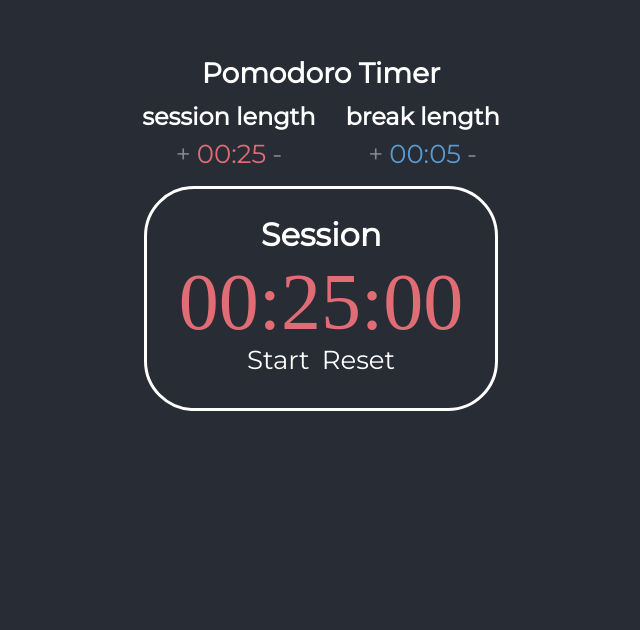
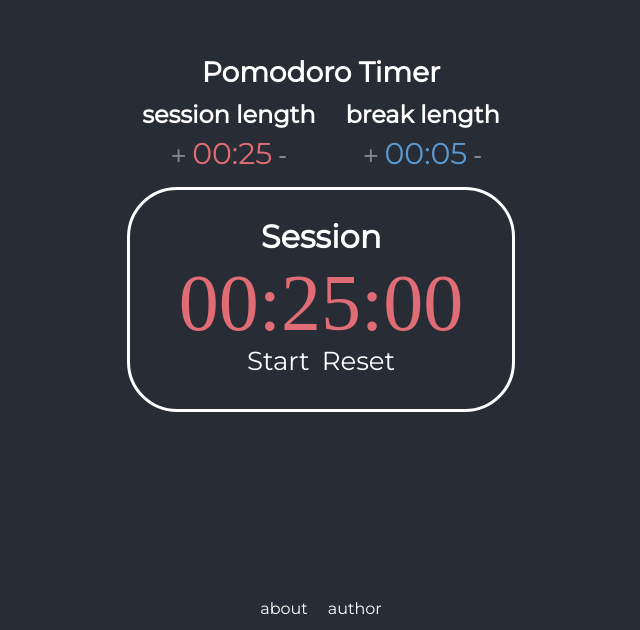
Before and after one commit to acoltelli/pomodoro, a React (Create React App) app: page / in a window 1280 px wide. Shown: the part 170-800 px from the top of the page, without its empty margins (319-959 px from the left). Built offline with nearby package versions, Linux system fonts and the light colour scheme; a web font is replaced by a local one.

Commit message:
add footer

```diff
--- a/public/index.html
+++ b/public/index.html
@@ -6,9 +6,9 @@
   <head><link href="https://fonts.googleapis.com/css?family=Montserrat&display=swap" rel="stylesheet">
   </head>
 
-<body>
+
   <div id='root'></div>
-</div>
-</body>
+
+
 
 </html>
--- a/src/App.css
+++ b/src/App.css
@@ -8,16 +8,45 @@
 .App{
   font-size: 30px;
   text-align: center;
-  font-family: 'Helvetica', 'Arial', sans-serif;
+  font-family: 'Montserrat', sans-serif;
   background: #282c34;
   min-height: 100vh;
   display: flex;
   flex-direction: column;
   justify-content: center;
   align-items: center;
-  font-size: calc(10px + 2vmin);
   color: white;
-  /* vertical-align: top; */
+}
+
+.Footer {
+  position: fixed;
+  bottom: 0;
+  color: white;
+  text-align: center;
+  padding-top: 12px;
+  padding-bottom: 12px;
+  font-size: 16px;
+}
+
+a:link {
+  padding: 10px;
+  color: white;
+  background-color: transparent;
+  text-decoration: none;
+}
+
+a:visited {
+  color: white;
+  padding: 10px;
+  background-color: transparent;
+  text-decoration: none;
+}
+
+a:hover {
+  color: #599AD2;
+  padding: 10px;
+  background-color: transparent;
+  text-decoration: underline;
 }
 
  button {
@@ -51,18 +80,15 @@
 
 .plusminus{
   display: inline-block;
-  font-family: 'Montserrat', sans-serif;
   color: #828892
 }
 
 .AppTitle{
-  font-family: 'Montserrat', sans-serif;
   font-size: 28px;
   line-height: 10px;
 }
 
 .ButtonTitle {
-  font-family: 'Montserrat', sans-serif;
   font-size: 24px;
   line-height: 0px;
 }
--- a/src/App.js
+++ b/src/App.js
@@ -149,7 +149,7 @@ class Pomodoro extends React.Component {
         render() {
           return (
             <div className="App">
-
+            <body>
             <audio ref= "audioBeep" preload = "auto" src="https://actions.google.com/sounds/v1/alarms/beep_short.ogg"/>
 
             <div className = "InputButtons">
@@ -193,6 +193,12 @@ class Pomodoro extends React.Component {
             </div>
             }
             </div>
+            </body>
+
+            <div className = "Footer">
+            <a href="https://en.wikipedia.org/wiki/Pomodoro_Technique">about</a>
+            <a href="https://github.com/acoltelli">author</a>
+            </div>
 
             </div>
           );
```
Also changed, not shown: 1 other file (tests, documents, lock files or other folders).
